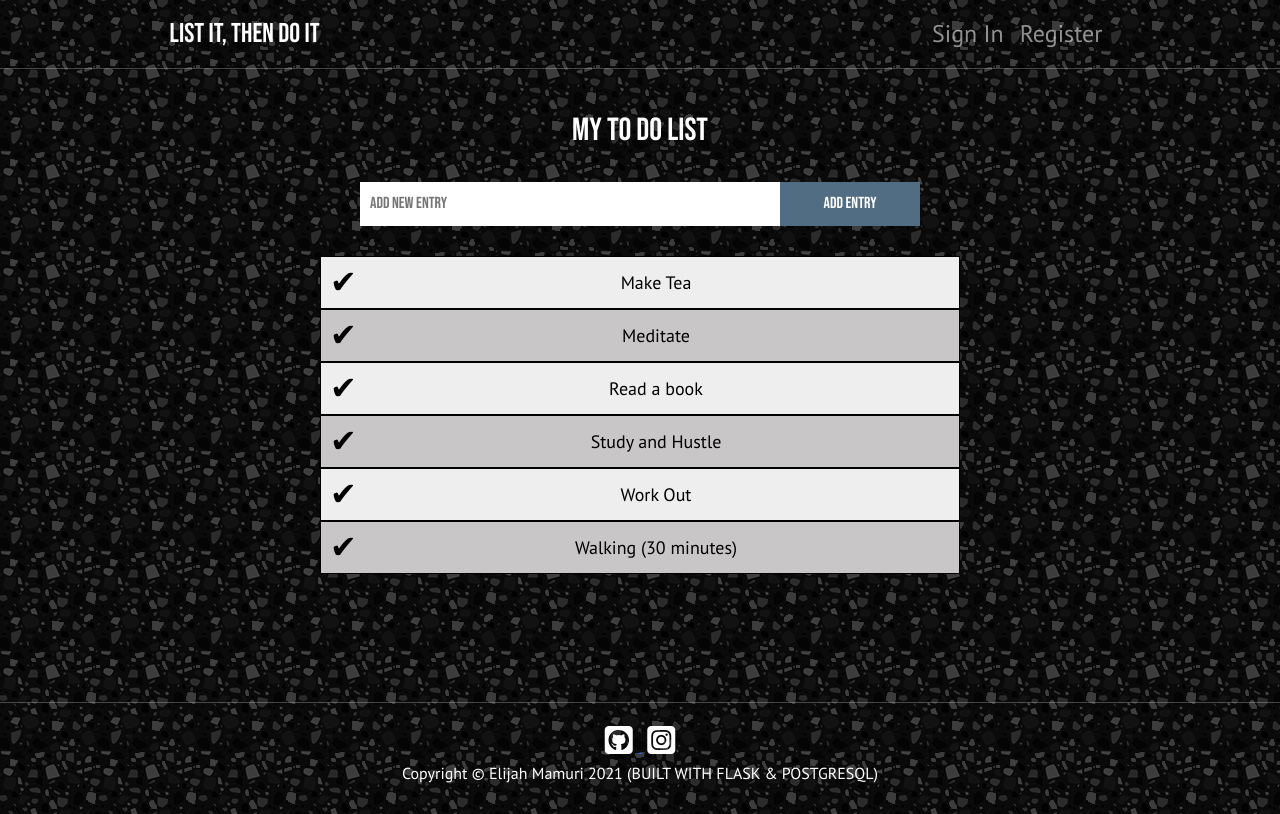
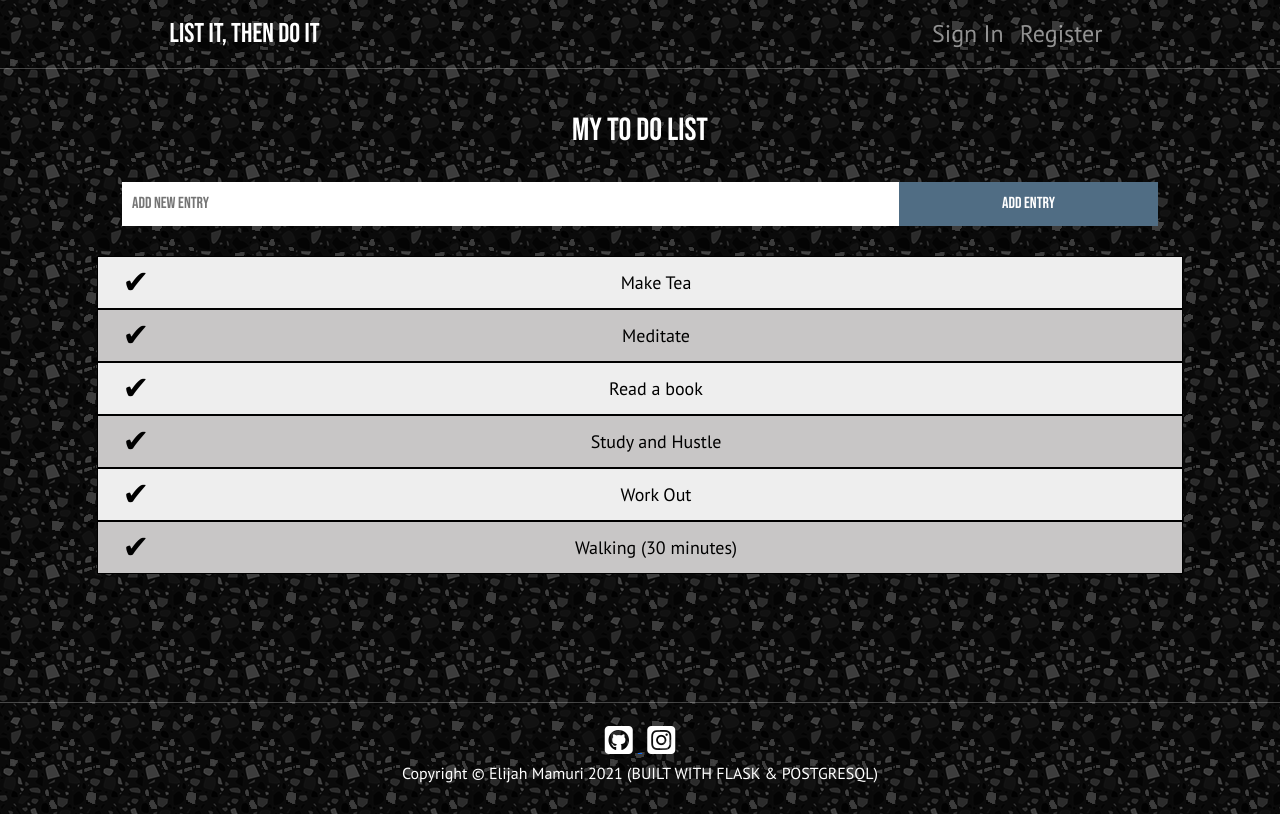
Before and after one commit to heyyyelijah/flask-to-do-list, a Flask app: page / in a window 1280 px wide. Shown: the top 814 px of the page. Run offline with Flask 2, Linux system fonts and the light colour scheme; data comes from the database, SQL or seed files in the repository; some libraries are stand-ins or nearby versions; some web fonts are replaced.

Commit message:
added grid

```diff
--- a/static/css/styles.css
+++ b/static/css/styles.css
@@ -24,7 +24,7 @@ h3,  {
 }
 
 .home-section {
-    margin: 1% 25% 5%;
+    margin: 1% auto;
 }
 
 .home-words {
--- a/templates/index.html
+++ b/templates/index.html
@@ -7,10 +7,10 @@
 
 {% include "navigationbar.html" %}
 <hr style="margin: 0px auto 1%;">
-<section class="home-section">
+<section class="home-section container">
 
 
-    <div id="myDIV" class="header">
+    <div id="myDIV" class="header col-xl">
     <div id="to-do-title">
     {% if logged_out != True %}
         <h2>{{ user.name }}'s To Do List</h2>
@@ -32,7 +32,7 @@
         {% endif %}
     {% endwith %}
 
-    <ul id="myUL" class="ul1">
+    <ul id="myUL" class="ul1 col-xl">
 
       {% if logged_out == True %}
           <li class="li1">Make Tea<a class="delete-entry">✔</a></li>
```
